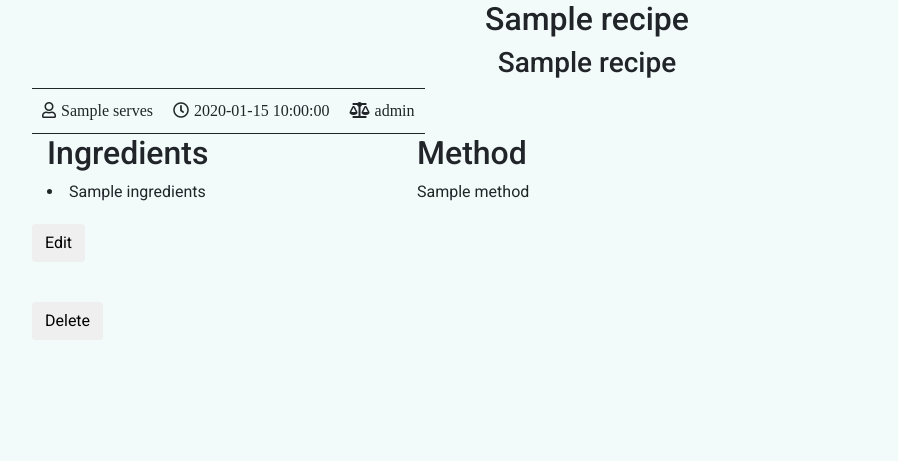
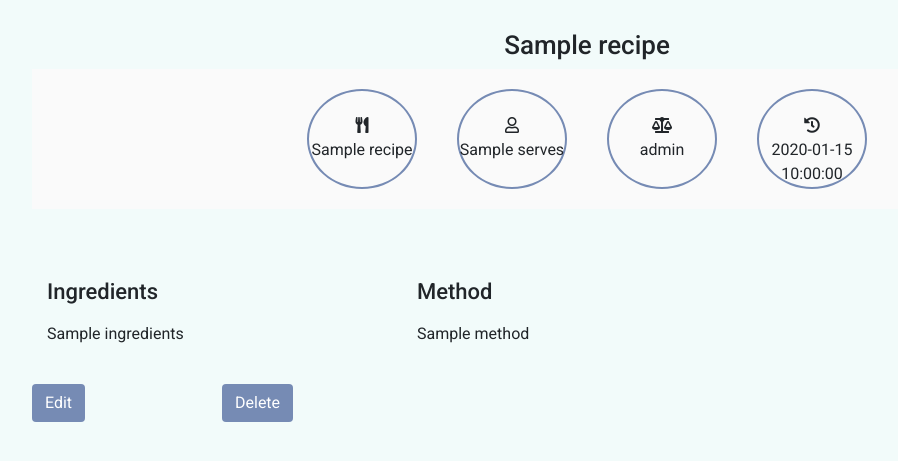
Before and after one commit to luisanegri/Data-Centric-Development, a Flask app: template templates/readrecipe.html in a window 1280 px wide. Shown: the part 56-517 px from the top of the page, without its empty margins (53-951 px from the left). Run offline with Flask 2, Linux system fonts and the light colour scheme; the template is opened without the code that fills it: most values are stand-ins (such as "Sample title", 1, 10 or a date in 2020); some libraries are stand-ins or nearby versions; some web fonts are replaced.

Commit message:
styling, tidying up

```diff
--- a/app.py
+++ b/app.py
@@ -1,7 +1,6 @@
-from flask import Flask, render_template, redirect, request, url_for, session, g
+from flask import Flask, render_template, redirect, request, url_for
 import os
 from flask_pymongo import PyMongo
-import bcrypt
 from bson.objectid import ObjectId
 
 
--- a/static/css/style.css
+++ b/static/css/style.css
@@ -9,7 +9,6 @@ body {
 .center-form{
     margin-left: auto;
     margin-right: auto;
-
     position: fixed !important;
     top: 50%;
     left: 50%;
@@ -18,6 +17,7 @@ body {
 
 #btn-form {
     background-color: #768BB4;
+    color: white;
 }
 /*--------------------------------- base.html ---------------------------------*/
 
@@ -42,30 +42,59 @@ body {
 /*------------------------------ readrecipe.html ------------------------------*/
 .inline-list {
     list-style-type: none;
-    margin: 0;
-    padding: 0;
     overflow: hidden;
+    text-align: center;
+}
 
+.recipe-info {
+    margin-bottom: 40px;
+    background-color: #fafafa;
 }
 
 .recipe-details {
-    float: left;
-    padding: 10px;
-    font-family: 'Average';
-    font-size: 16px;
+    display: flex;
+    justify-content: center;
+    align-items: center;
+}
 
-    border-top: 1px solid;
-    border-bottom: 1px solid;
+.info-items {
+    flex: 0 0 110px;
+    border: 2px solid #768BB4;
+    border-radius: 50%;
+    width: 110px;
+    height: 100px;
+    -ms-flex-direction: column;
+    flex-direction: column;
+    -ms-flex-align: center;
+    -ms-flex-pack: center;
+    margin: 20px;
+    text-align: center;
+    padding-top: 23px;
 }
+
+.info-details {
+    font-size: 20px;
+    font-weight: 700;
+    font-weight: 600;
+    line-height: 1;
+}
+
 
 .recipe-title-center {
     text-align: center;
     font-family: 'Roboto';
+    padding-top: 30px;
+    font-size: 26px;
 }
 
-.glip {
-    padding-right: 5px;
 
+.recipe-ingredients {
+    list-style: none;
+    line-height: 2.5rem;
+}
+
+.form-btn {
+    padding-top: 20px;
 }
 
 /*------------------------------ addrecipes.html ------------------------------*/
@@ -74,6 +103,8 @@ body {
 .btn-add {
     margin-bottom: 20px;
     margin-top: 20px;
+    background-color: #768BB4;
+    color: white;
 }
 
 .add-recipe-title {
@@ -104,22 +135,27 @@ body {
     color: #4D6595;
 }
 
-.btn-card {
-    background-color: #768BB4;
-    color: white;
-}
-
-.recipe-info {
-    color: black;
-    margin-top: 10px;
-    margin-bottom: 30px;
-}
-
 a .align-icon {
     color: #408A85;
     padding-top: 33px;
     padding-left: 9px;
     font-size: 20px;
+}
+
+.card-group {
+    padding-top: 20px;
+}
+.btn-card {
+    background-color: #768BB4;
+    color: white;
+    border: 1px solid transparent;
+    border-radius: 22px;
+}
+
+.recipe-detail-info {
+    color: black;
+    margin-top: 10px;
+    margin-bottom: 30px;
 }
 
 .cat-row {
@@ -130,22 +166,28 @@ a .align-icon {
     padding-bottom: 10px;
 }
 
-#icons-info {
-    border-top: 1px solid;
-
+.card {
+    max-height: 140px;
+    min-height: 140px;
 }
 
 #card-info {
     border-radius: 3px;
-    border-color: #408A85;
 }
 
-.glip1 {
-    margin-left: 5px;
+.btn {
+    margin-top: 10px;
 }
 
-@media (max-width: 991px){
-    .card-item {
-
+@media (max-width: 570px){
+    .card-group {
+    display: block;
+    -ms-flex-direction: column;
+    flex-direction: column;
+    margin-right: auto;
+    margin-left: auto;
+    }
+    .my-recipes-title{
+        padding-left: 43px;
     }
 }
--- a/templates/base.html
+++ b/templates/base.html
@@ -20,7 +20,7 @@
       <div class="collapse navbar-collapse" id="collapsibleNavbar">
         <ul class="navbar-nav ml-auto">
           <li class="nav-item">
-            <a class="nav-link nav-i" href="#">Home</a>
+            <a class="nav-link nav-i" href="{{url_for('index')}}">Home</a>
           </li>
           <li class="nav-item">
             <a class="nav-link nav-i" href="{{url_for('get_recipes')}}">My Recipes</a>
--- a/templates/editrecipe.html
+++ b/templates/editrecipe.html
@@ -2,7 +2,7 @@
 
 {% block content %}
 <div class="wrapper">
-    <h3 class="add-recipe-title">Edit Recipe</h3>
+    <h3 class="my-recipes-title">Edit Recipe</h3>
         <form action= "{{ url_for('insert_recipe') }}" method="POST">
         <div class="form-group fg">
         <label for="category_name">Category</label>
@@ -54,8 +54,8 @@
         </div>
 
   <div class="form-group fg">
-    <label for="input_img">File input</label>
-    <input type="file" id="input_img">
+    <label for="time_of_prep">Image Link</label>
+    <input id="img_link" name="img_link" type="text" class="form-control">
   </div>
 
   <button type="submit" name="action" class="btn btn-default btn-add">Edit Recipe</button>
--- a/templates/readrecipe.html
+++ b/templates/readrecipe.html
@@ -1,34 +1,50 @@
 {% extends 'base.html' %}
 {% block content %}
 
+    <h3 class="recipe-title-center">{{ recipe.recipe_name }}</h3>
 
-    <h2 class="recipe-title-center">{{ recipe.category_name }}</h2>
-    <h3 class="recipe-title-center">{{ recipe.recipe_name }}</h3>
-    <div class="section-one">
-        <ul class="inline-list">
-    <li class="recipe-details"><i class="glip far fa-user"></i>{{ recipe.serves }}</li>
-    <li class="recipe-details"><i class="glip far fa-clock"></i>{{ recipe.time_of_prep }}</li>
-    <li class="recipe-details"><i class="glip fas fa-balance-scale"></i>{{ recipe.difficulty_level }}</li>
-        </ul>
+   <div class="recipe-info">
+       <div class="recipe-details">
+            <div class="info-items">
+               <span class="info-icon"><i class="fas fa-utensils"></i></span>
+               <div>{{recipe.category_name}}</div>
            </div>
+           <div class="info-items">
+               <span class="info-icon"><i class="far fa-user"></i></span>
+               <div>{{recipe.serves}}</div>
+           </div>
+            <div class="info-items">
+               <span class="info-icon"><i class="fas fa-balance-scale"></i></span>
+               <div>{{recipe.difficulty_level}}</div>
+           </div>
+            <div class="info-items">
+               <span class="info-icon"><i class="fas fa-history"></i></span>
+               <div>{{recipe.time_of_prep}}</div>
+           </div>
+
+       </div>
+   </div>
+
 <div class="container">
     <div class="row">
         <div class="col-md-4 col-sm-4">
-            <h2>Ingredients</h2>
+            <h2 class="my-recipes-title">Ingredients</h2>
             <li class="recipe-ingredients">{{ recipe.ingredients }}</li>
         </div>
 
         <div class="col-md-8 col-sm-8">
-            <h2>Method</h2>
-            {{ recipe.method }}
+            <h2 class="my-recipes-title">Method</h2>
+            <li class="recipe-ingredients">{{ recipe.method }}</li>
         </div>
     </div>
 </div>
-<div class="row">
-  <div class="col-sm-3">
+<div class="row form-btn">
+    <div class="col-sm-2">
         <form action= "{{ url_for('edit_recipe', recipe_id=recipe._id) }}" method="POST">
         <button type="submit" name="action" class="btn btn-default btn-add">Edit</button>
         </form>
+    </div>
+    <div class="col-sm-2">
         <form action= "{{ url_for('delete_recipe', recipe_id=recipe._id) }}" method="POST">
         <button type="submit" name="action" class="btn btn-default btn-add">Delete</button>
         </form>
```
Also changed, not shown: templates/addrecipes.html (+3 -4 lines), templates/myrecipes.html (+2 -27 lines). Lines whose indentation alone changed are shown as unchanged.
